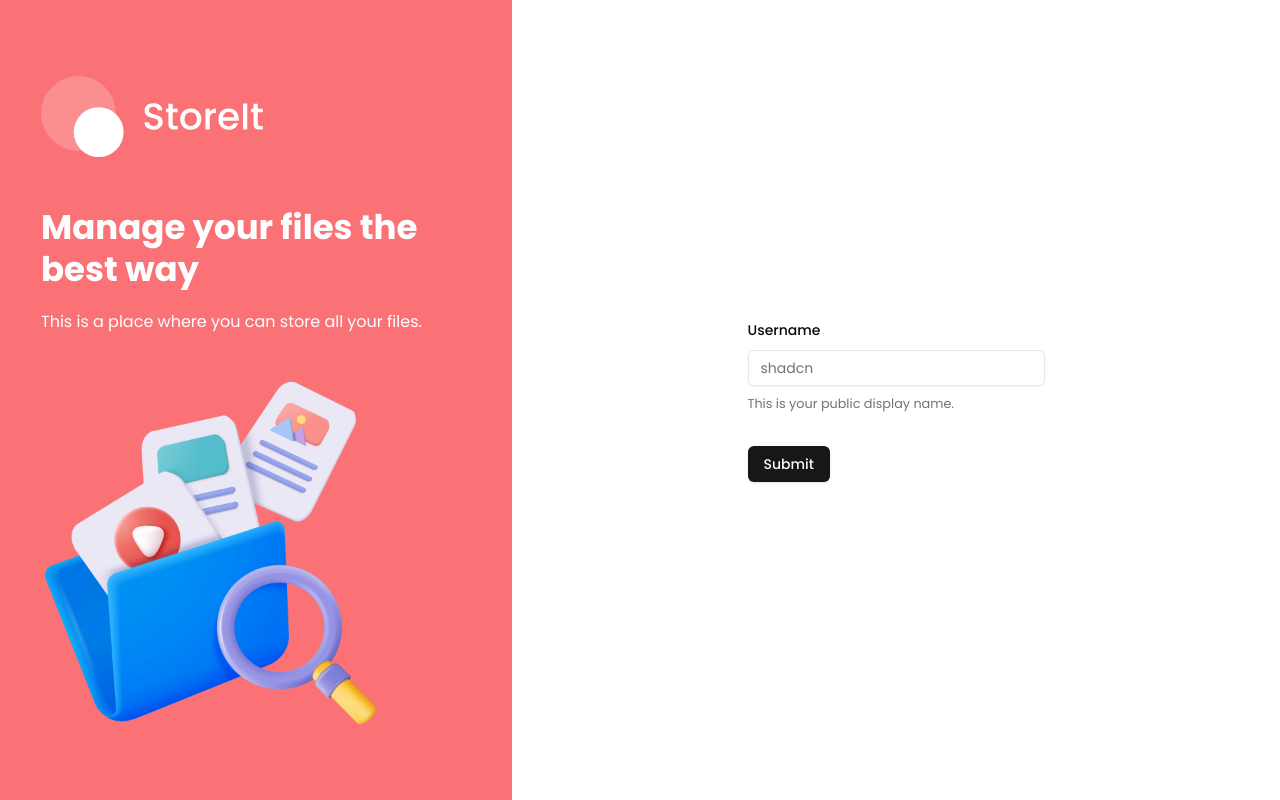
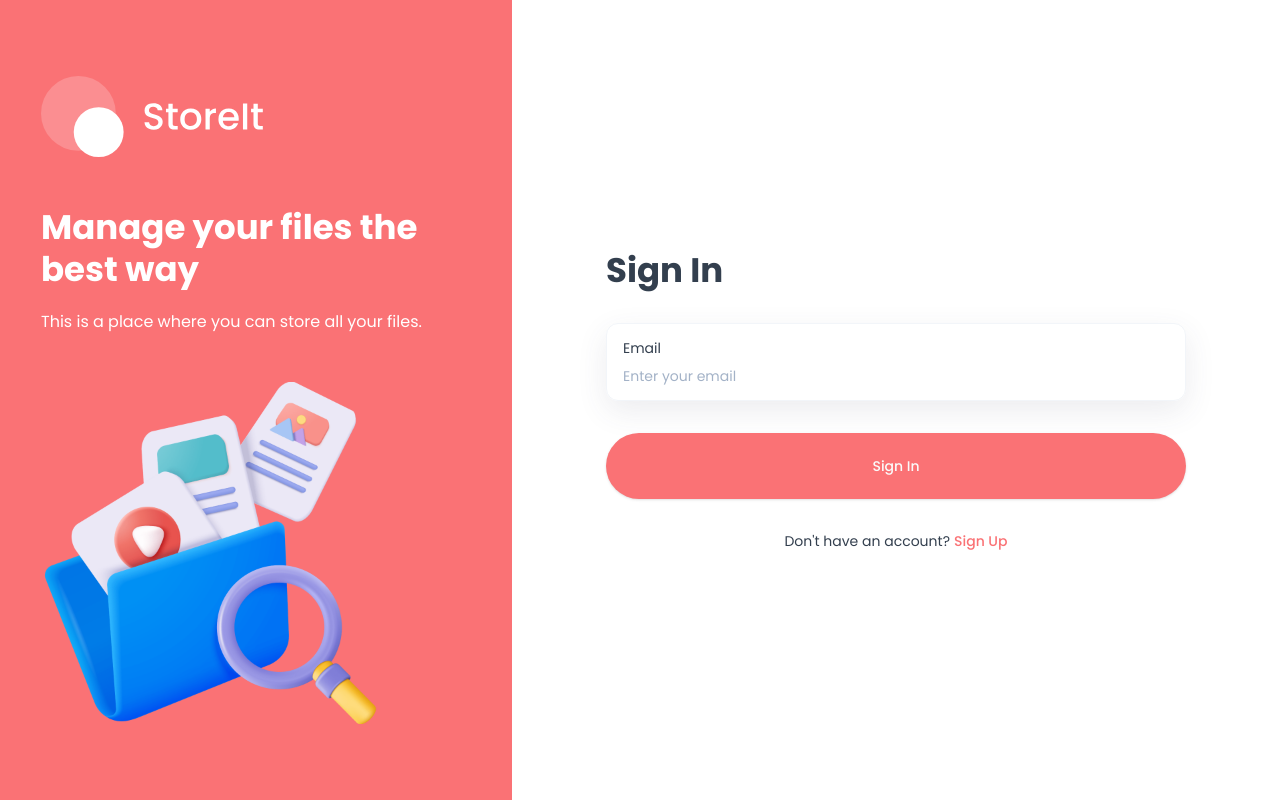
Before and after one commit to bear320/store-it, a Next.js app: page /sign-in in a window 1280 px wide. Built offline with nearby package versions, Linux system fonts and the light colour scheme.

Commit message:
feat: 🎸 Build reusable AuthForm

```diff
--- a/src/components/AuthForm.tsx
+++ b/src/components/AuthForm.tsx
@@ -1,5 +1,8 @@
 "use client";
 
+import { useState } from "react";
+import Image from "next/image";
+import Link from "next/link";
 import { zodResolver } from "@hookform/resolvers/zod";
 import { useForm } from "react-hook-form";
 import { z } from "zod";
@@ -8,7 +11,6 @@
 import {
   Form,
   FormControl,
-  FormDescription,
   FormField,
   FormItem,
   FormLabel,
@@ -16,50 +18,125 @@
 } from "@/components/ui/form";
 import { Input } from "@/components/ui/input";
 
-const formSchema = z.object({
-  username: z.string().min(2).max(50),
-});
-
 type FormType = "sign-in" | "sign-up";
 
+const authFormSchema = (formType: FormType) => {
+  return z.object({
+    email: z.string().email(),
+    fullname:
+      formType === "sign-up"
+        ? z.string().min(2).max(50)
+        : z.string().optional(),
+  });
+};
+
 const AuthForm = ({ type }: { type: FormType }) => {
-  // 1. Define your form.
+  const [isLoading, setIsLoading] = useState(false);
+  const [errorMessage, setErrorMessage] = useState("");
+
+  const formSchema = authFormSchema(type);
   const form = useForm<z.infer<typeof formSchema>>({
     resolver: zodResolver(formSchema),
     defaultValues: {
-      username: "",
+      fullname: "",
+      email: "",
     },
   });
 
-  // 2. Define a submit handler.
-  function onSubmit(values: z.infer<typeof formSchema>) {
-    // Do something with the form values.
-    // ✅ This will be type-safe and validated.
+  const onSubmit = async (values: z.infer<typeof formSchema>) => {
     console.log(values);
-  }
+  };
 
   return (
+    <>
       <Form {...form}>
-      <form onSubmit={form.handleSubmit(onSubmit)} className="space-y-8">
+        <form onSubmit={form.handleSubmit(onSubmit)} className="auth-form">
+          <h1 className="form-title">
+            {type === "sign-in" ? "Sign In" : "Sign Up"}
+          </h1>
+          {type === "sign-up" && (
             <FormField
               control={form.control}
-          name="username"
+              name="fullname"
               render={({ field }) => (
                 <FormItem>
-              <FormLabel>Username</FormLabel>
+                  <div className="shad-form-item">
+                    <FormLabel className="shad-form-label">Full Name</FormLabel>
+
                     <FormControl>
-                <Input placeholder="shadcn" {...field} />
+                      <Input
+                        className="shad-input"
+                        placeholder="Enter your full name"
+                        {...field}
+                      />
                     </FormControl>
-              <FormDescription>
-                This is your public display name.
-              </FormDescription>
-              <FormMessage />
+                  </div>
+
+                  <FormMessage className="shad-form-message" />
                 </FormItem>
               )}
             />
-        <Button type="submit">Submit</Button>
+          )}
+
+          <FormField
+            control={form.control}
+            name="email"
+            render={({ field }) => (
+              <FormItem>
+                <div className="shad-form-item">
+                  <FormLabel className="shad-form-label">Email</FormLabel>
+
+                  <FormControl>
+                    <Input
+                      className="shad-input"
+                      placeholder="Enter your email"
+                      {...field}
+                    />
+                  </FormControl>
+                </div>
+
+                <FormMessage className="shad-form-message" />
+              </FormItem>
+            )}
+          />
+
+          <Button
+            type="submit"
+            className="form-submit-button"
+            disabled={isLoading}
+          >
+            {type === "sign-in" ? "Sign In" : "Sign Up"}
+
+            {isLoading && (
+              <Image
+                src="/assets/icons/loader.svg"
+                alt="loader"
+                width={24}
+                height={24}
+                className="ml-2 animate-spin"
+              />
+            )}
+          </Button>
+
+          {errorMessage && <p className="error-message">*{errorMessage}</p>}
+
+          <div className="body-2 flex justify-center">
+            <p className="text-light-100">
+              {type === "sign-in"
+                ? "Don't have an account?"
+                : "Already have an account?"}
+            </p>
+            <Link
+              href={type === "sign-in" ? "/sign-up" : "/sign-in"}
+              className="ml-1 font-medium text-brand"
+            >
+              {type === "sign-in" ? "Sign Up" : "Sign In"}
+            </Link>
+          </div>
         </form>
       </Form>
+      {/* OTP Verification */}
+    </>
   );
 };
 
```
Lines whose indentation alone changed are shown as unchanged.
